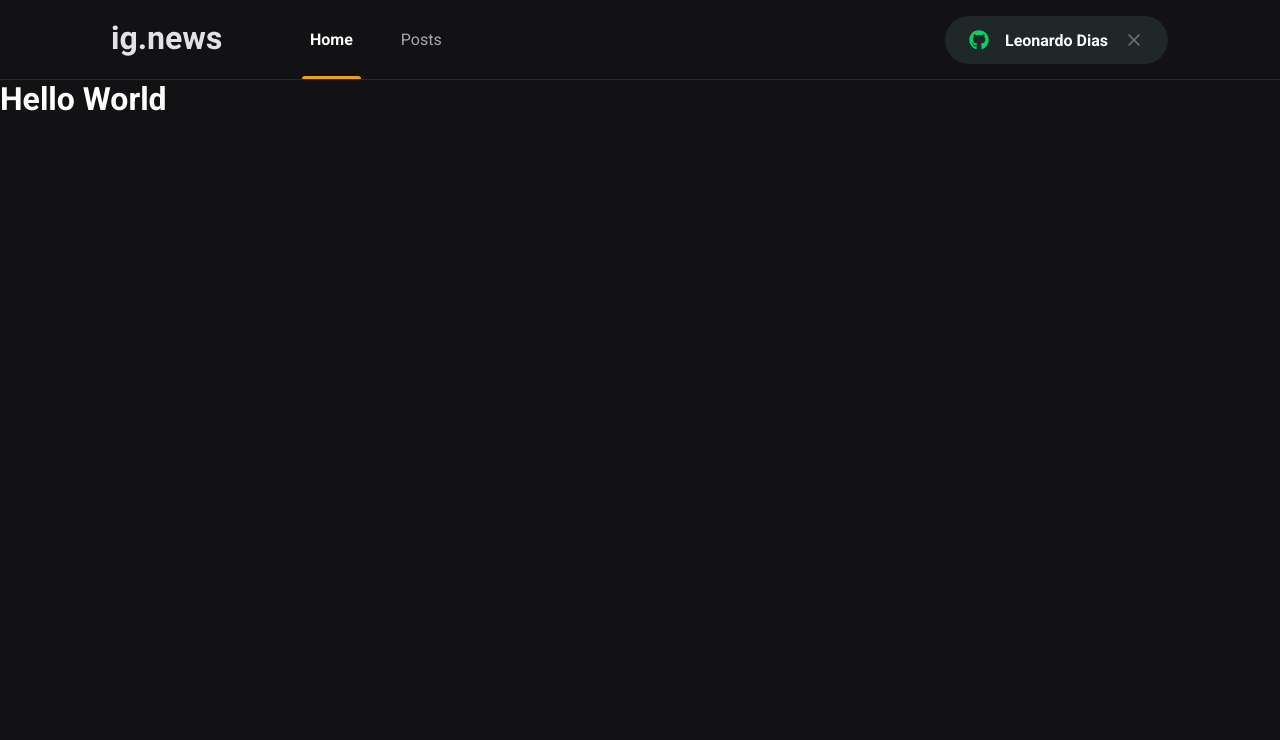
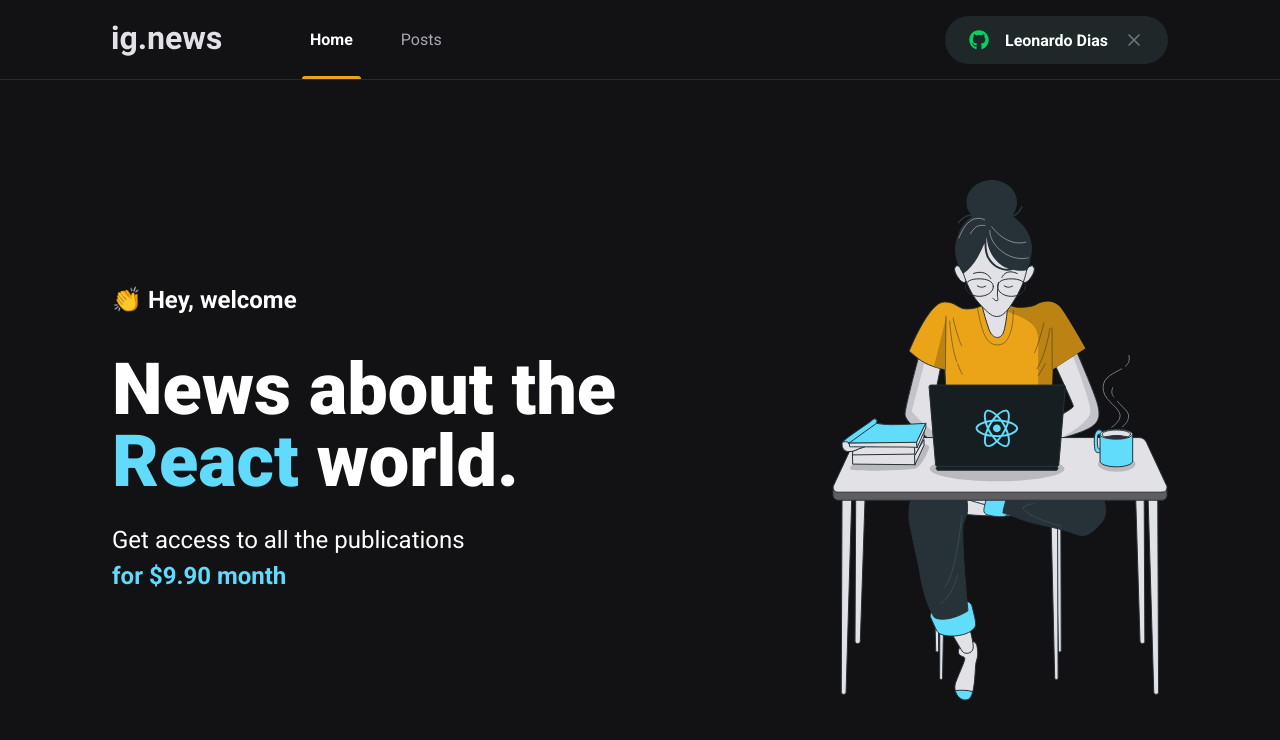
Before and after one commit to Lissone/ignews, a Next.js app: page / in a window 1280 px wide. Shown: the top 740 px of the page. Built offline with nearby package versions, Linux system fonts and the light colour scheme.

Commit message:
styled home

```diff
--- a/src/pages/index.tsx
+++ b/src/pages/index.tsx
@@ -1,4 +1,6 @@
 import Head from 'next/head'
+
+import styles from '../styles/home.module.scss'
 
 export default function Home() {
   return (
@@ -7,9 +9,20 @@
         <title>ig.news</title>
       </Head>
 
-      <h1>
-        Hello World
-      </h1>
+      <main className={styles.contentContainer}>
+        <section className={styles.hero}>
+          <span>👏 Hey, welcome</span>
+
+          <h1>News about the <span>React</span> world.</h1>
+
+          <p>
+            Get access to all the publications <br />
+            <span>for $9.90 month</span>
+          </p>
+        </section>
+
+        <img src='/images/avatar.svg' alt='Girl coding' />
+      </main>
     </>
   )
 }
--- /dev/null
+++ b/src/styles/home.module.scss
@@ -0,0 +1,44 @@
+.contentContainer {
+  max-width: 1120px;
+  height: calc(100vh - 5rem); //descontando o tamanho do header
+  margin: 0 auto;
+  padding: 0 2rem;
+
+  display: flex;
+  align-items: center;
+  justify-content: space-between;
+}
+
+.hero {
+  max-width: 600px;
+
+  > span { //apenas o span que está dentro da classe
+    font-size: 1.5rem;
+    font-weight: bold;
+  }
+
+  h1 {
+    margin-top: 2.5rem;
+
+    font-size: 4.5rem;
+    line-height: 4.5rem;
+    font-weight: 900;
+
+    span {
+      color: var(--cyan-500);
+    }
+  }
+
+  p {
+    margin-top: 1.5rem;
+
+    font-size: 1.5rem;
+    line-height: 2.25rem;
+
+    span {
+      font-weight: bold;
+
+      color: var(--cyan-500);
+    }
+  }
+}
```
